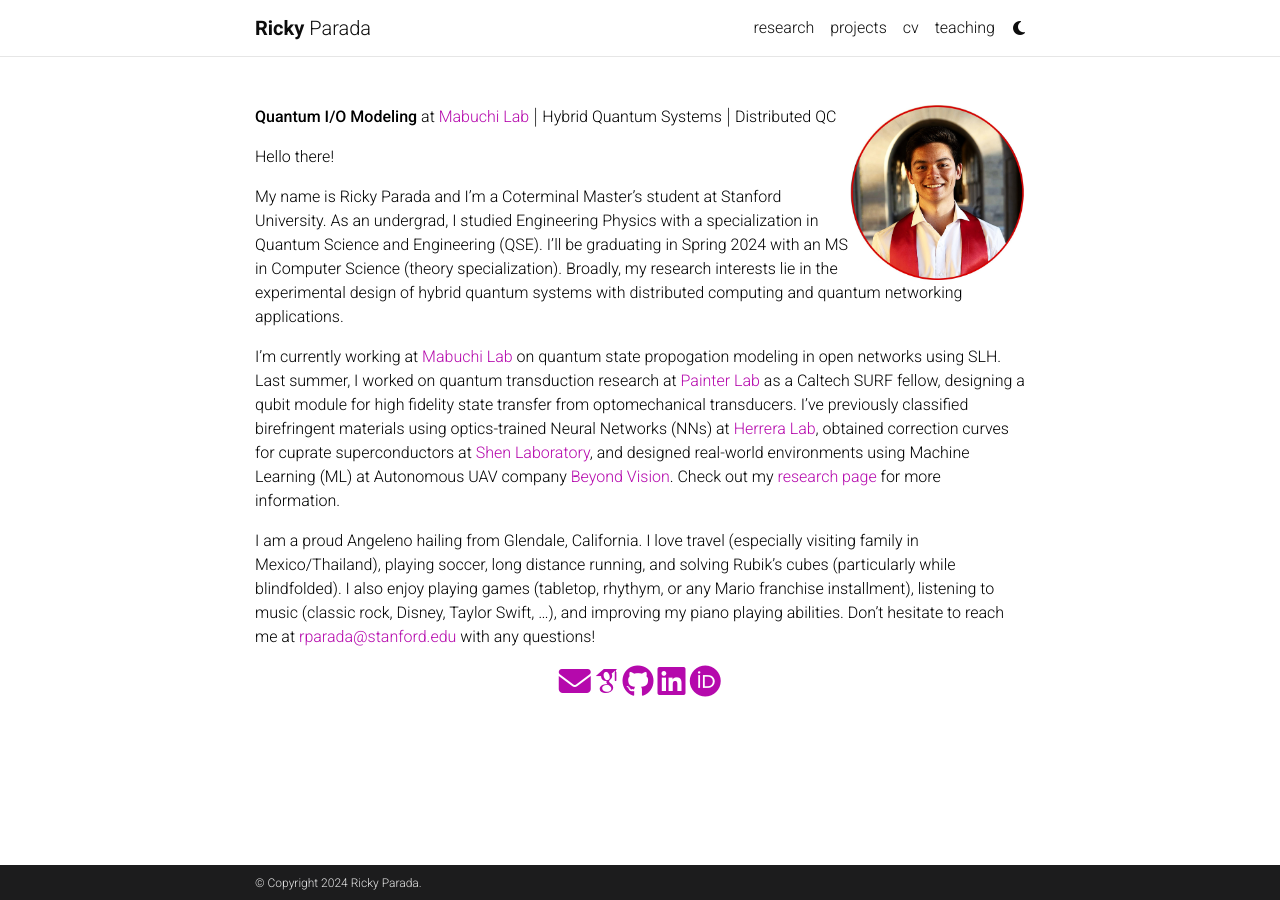
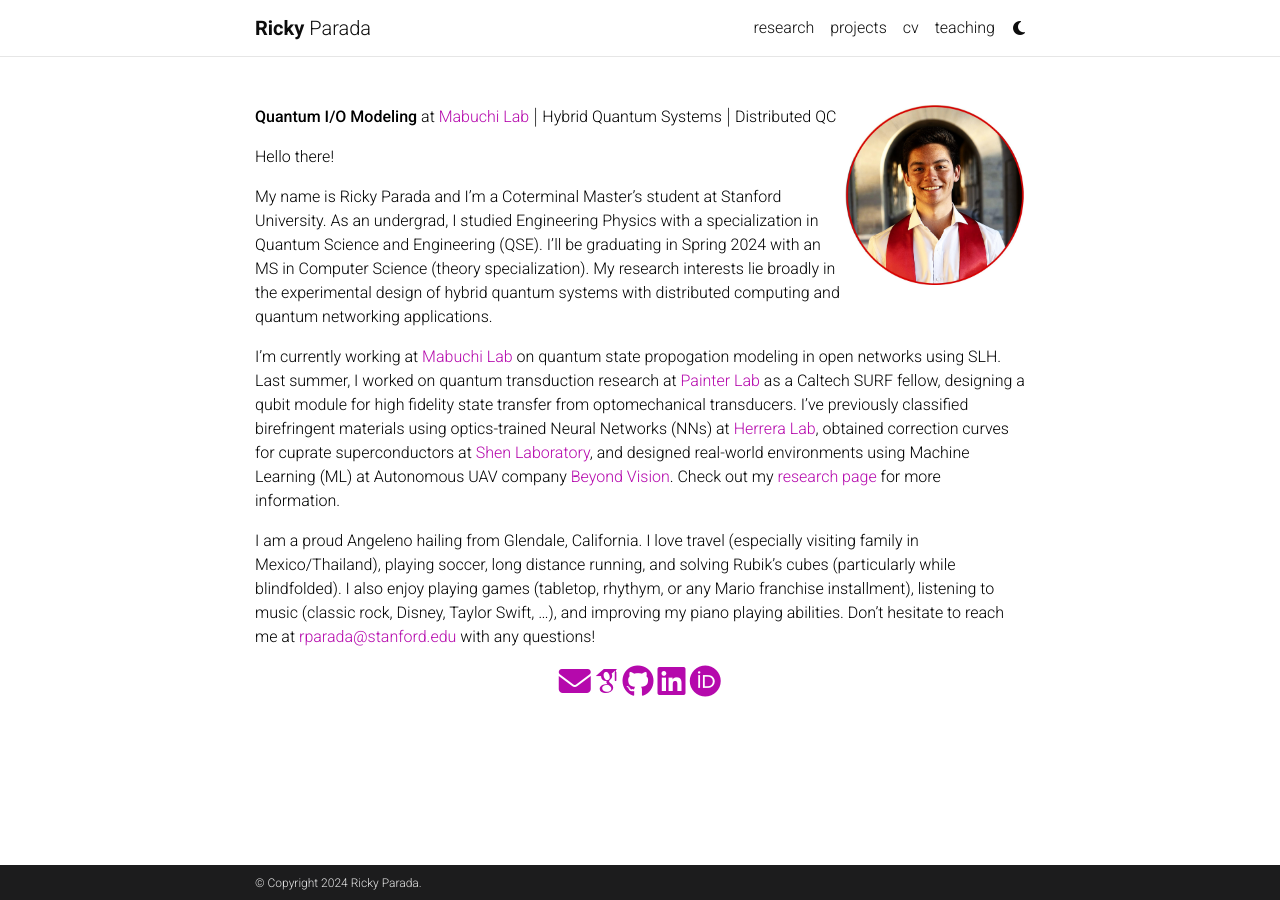
Before and after one commit to rickyparada/rickyparada.github.io, a Jekyll site: the page built from index.md, in a window 1280 px wide. Built offline with Jekyll 4.4.1, drawn with Linux system fonts in a browser that asks for light colours; some web fonts are replaced; comment, search, counter and statistics services are not loaded; a style sheet for code colours, icons or effects is not loaded.

Commit message:
increase pfp size

```diff
--- a/index.md
+++ b/index.md
@@ -5,13 +5,13 @@
 layout: page
 ---
 
-<img align="right" src="assets/img/best_headshot.jpeg" alt="" width="175" height="175">
+<img align="right" src="assets/img/best_headshot.jpeg" alt="" width="180" height="180">
 
 **Quantum I/O Modeling** at [Mabuchi Lab](https://mabuchilab.org/) $$\vert$$ Hybrid Quantum Systems $$\vert$$ Distributed QC
 
 Hello there!
 
-My name is Ricky Parada and I'm a Coterminal Master's student at Stanford University. As an undergrad, I studied Engineering Physics with a specialization in Quantum Science and Engineering (QSE). I'll be graduating in Spring 2024 with an MS in Computer Science (theory specialization). Broadly, my research interests lie in the experimental design of hybrid quantum systems with distributed computing and quantum networking applications.
+My name is Ricky Parada and I'm a Coterminal Master's student at Stanford University. As an undergrad, I studied Engineering Physics with a specialization in Quantum Science and Engineering (QSE). I'll be graduating in Spring 2024 with an MS in Computer Science (theory specialization). My research interests lie broadly in the experimental design of hybrid quantum systems with distributed computing and quantum networking applications.
 
 I'm currently working at [Mabuchi Lab](https://mabuchilab.org/) on quantum state propogation modeling in open networks using SLH. Last summer, I worked on quantum transduction research at [Painter Lab](https://painterlab.caltech.edu/) as a Caltech SURF fellow, designing a qubit module for high fidelity state transfer from optomechanical transducers. I've previously classified birefringent materials using optics-trained Neural Networks (NNs) at [Herrera Lab](https://fherreralab.com/), obtained correction curves for cuprate superconductors at [Shen Laboratory](https://arpes.stanford.edu), and designed real-world environments using Machine Learning (ML) at Autonomous UAV company [Beyond Vision](https://beyond-vision.pt/). Check out my [research page](https://rickyparada.github.io/research) for more information.
 
```
